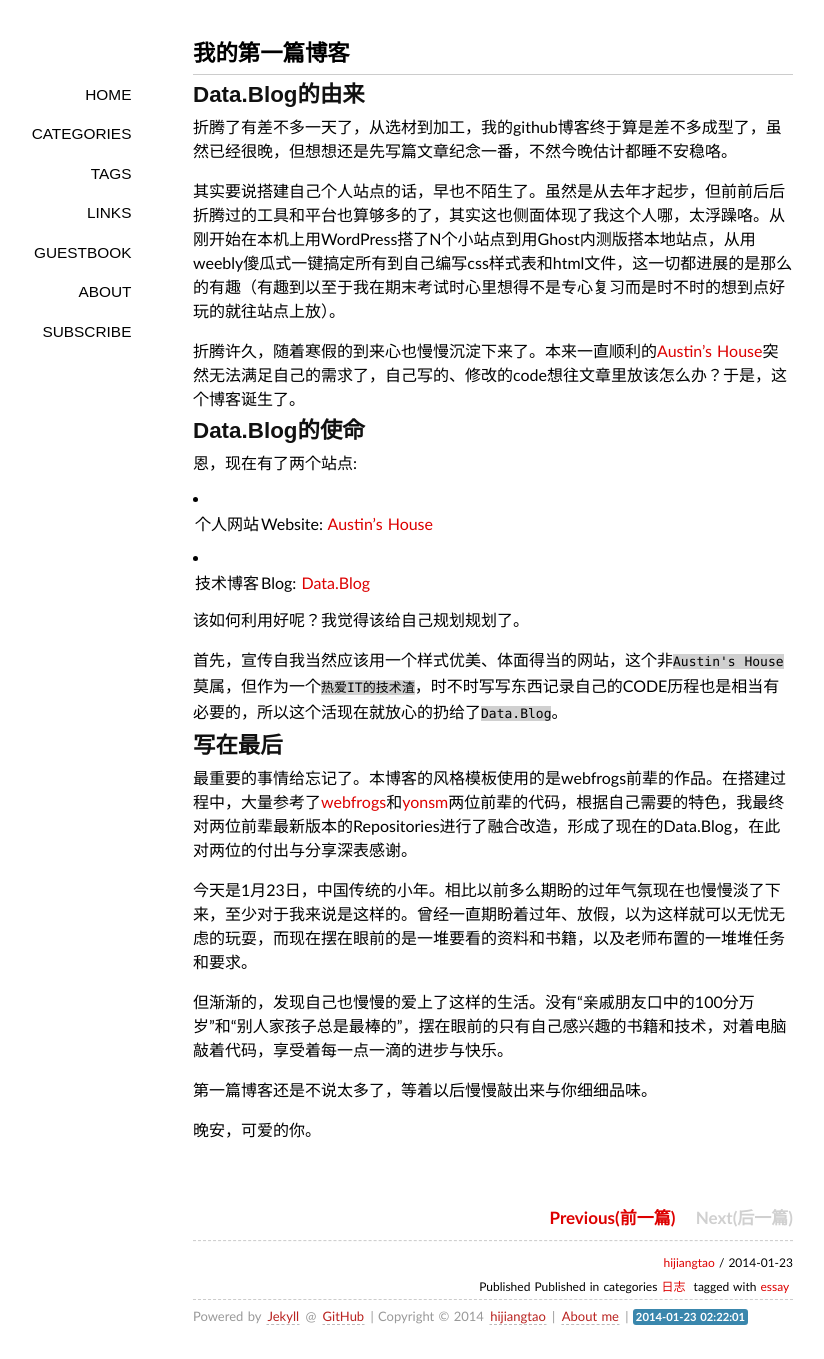
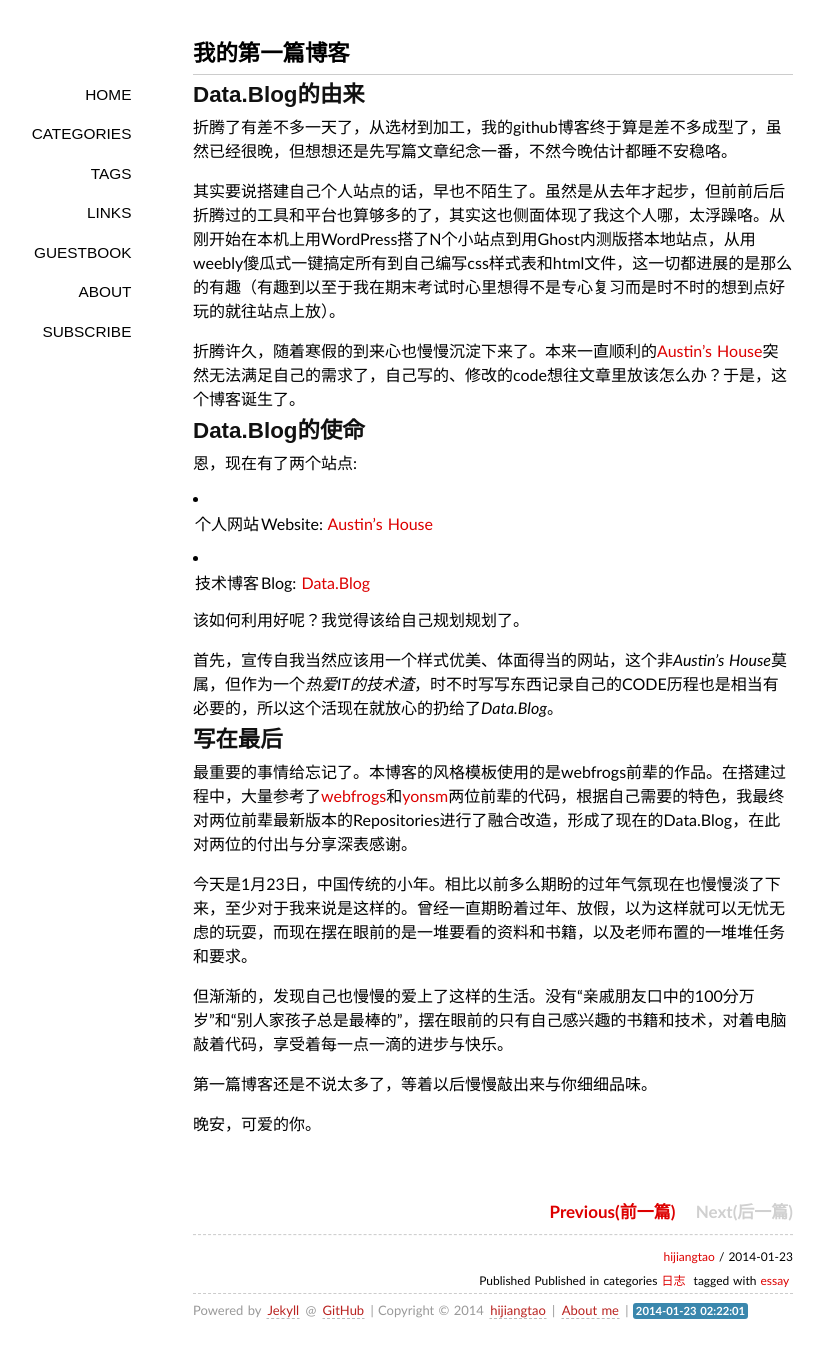
Before and after one commit to jessica0530/hijiangtao.github.io, a Jekyll site: the page built from _posts/2014-01-23-myfirstblog.md, in a window 1280 px wide. Shown: the whole page, without its empty margins (147-971 px from the left). Built offline with Jekyll 4.4.1, drawn with Linux system fonts in a browser that asks for light colours; some web fonts are replaced; Markdown is read by kramdown in place of the engine named in the settings; comment, search, counter and statistics services are not loaded.

```diff
--- a/_posts/2014-01-23-myfirstblog.md
+++ b/_posts/2014-01-23-myfirstblog.md
@@ -23,7 +23,7 @@ tags: essay
 
 该如何利用好呢？我觉得该给自己规划规划了。
 
-首先，宣传自我当然应该用一个样式优美、体面得当的网站，这个非`Austin's House`莫属，但作为一个`热爱IT的技术渣`，时不时写写东西记录自己的CODE历程也是相当有必要的，所以这个活现在就放心的扔给了`Data.Blog`。
+首先，宣传自我当然应该用一个样式优美、体面得当的网站，这个非*Austin's House*莫属，但作为一个*热爱IT的技术渣*，时不时写写东西记录自己的CODE历程也是相当有必要的，所以这个活现在就放心的扔给了*Data.Blog*。
 
 ##写在最后
 最重要的事情给忘记了。本博客的风格模板使用的是webfrogs前辈的作品。在搭建过程中，大量参考了[webfrogs](http://webfrogs.me/)和[yonsm](http://yonsm.net/)两位前辈的代码，根据自己需要的特色，我最终对两位前辈最新版本的Repositories进行了融合改造，形成了现在的Data.Blog，在此对两位的付出与分享深表感谢。
```
